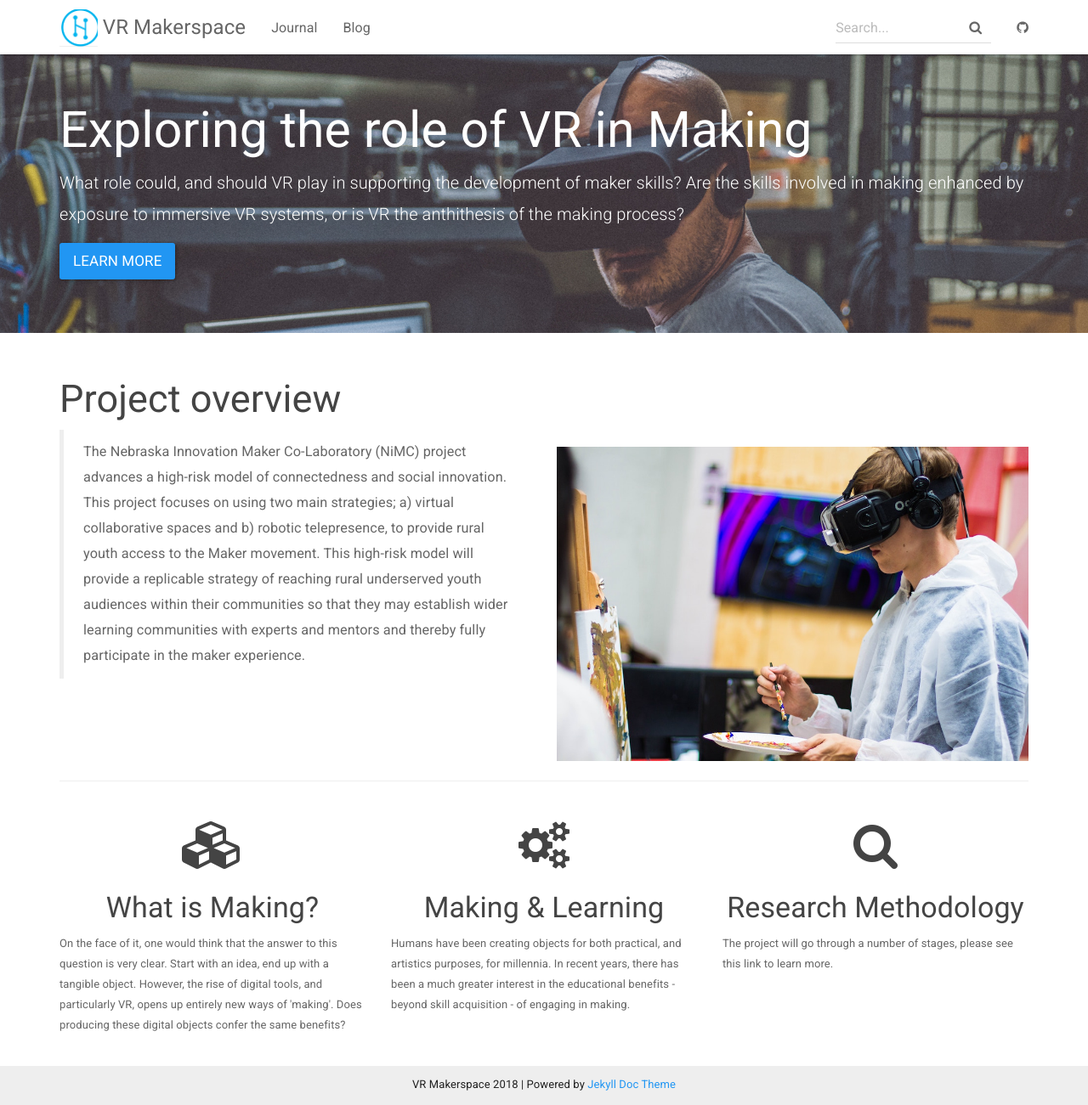
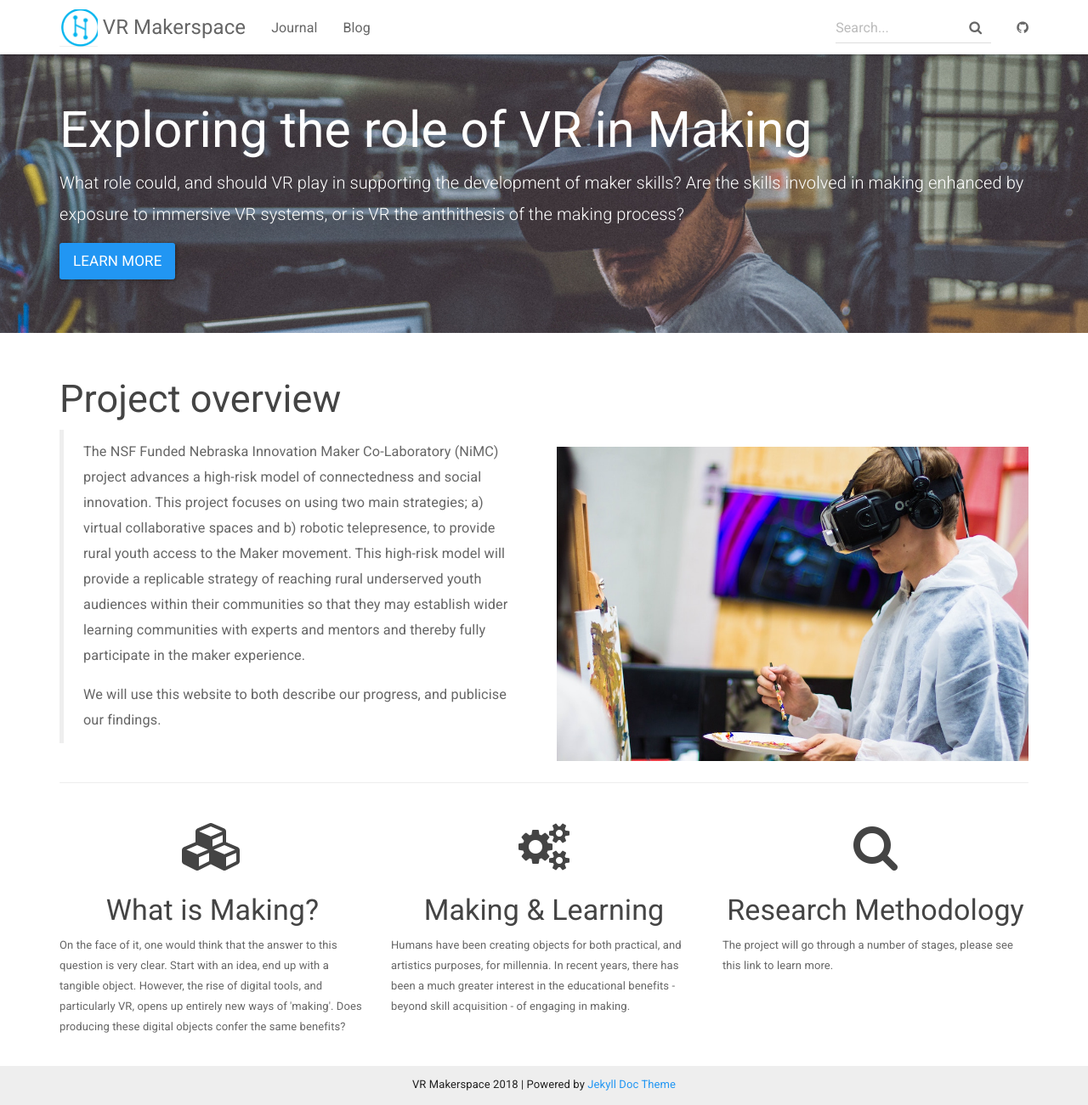
Before and after one commit to aksakalli/jekyll-doc-theme, a Jekyll site: the page built from index.html, in a window 1280 px wide and 1301 px high. Shown: the whole window at 85% size. Built offline with Jekyll 4.4.1, drawn with Linux system fonts in a browser that asks for light colours; nearby versions of some CDN libraries.

Commit message:
Update index.html

```diff
--- a/index.html
+++ b/index.html
@@ -18,8 +18,10 @@
         <div class="col-md-6">
             <h2 class="header-light regular-pad">Project overview</h2>
             <blockquote>
-                <p>	The Nebraska Innovation Maker Co-Laboratory (NiMC) project advances a high-risk model of connectedness and social innovation. This project focuses on using two main strategies; a) virtual collaborative spaces and b) robotic telepresence, to provide rural youth access to the Maker movement. This high-risk model will provide a replicable strategy of reaching rural underserved youth audiences within their communities so that they may establish wider learning communities with experts and mentors and thereby fully participate in the maker experience.
+                <p>	The NSF Funded Nebraska Innovation Maker Co-Laboratory (NiMC) project advances a high-risk model of connectedness and social innovation. This project focuses on using two main strategies; a) virtual collaborative spaces and b) robotic telepresence, to provide rural youth access to the Maker movement. This high-risk model will provide a replicable strategy of reaching rural underserved youth audiences within their communities so that they may establish wider learning communities with experts and mentors and thereby fully participate in the maker experience.
                 </p>
+                <p>We will use this website to both describe our progress, and publicise our findings.
+                </P>
 
             </blockquote>
         </div>
```
